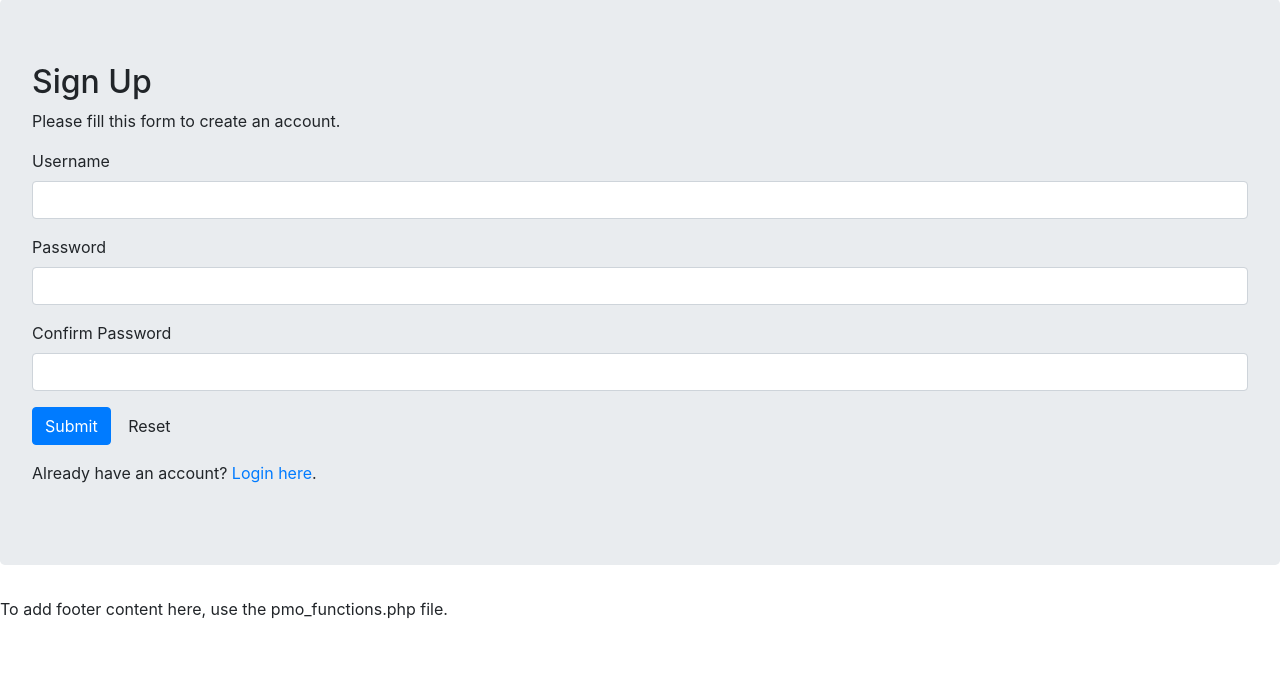
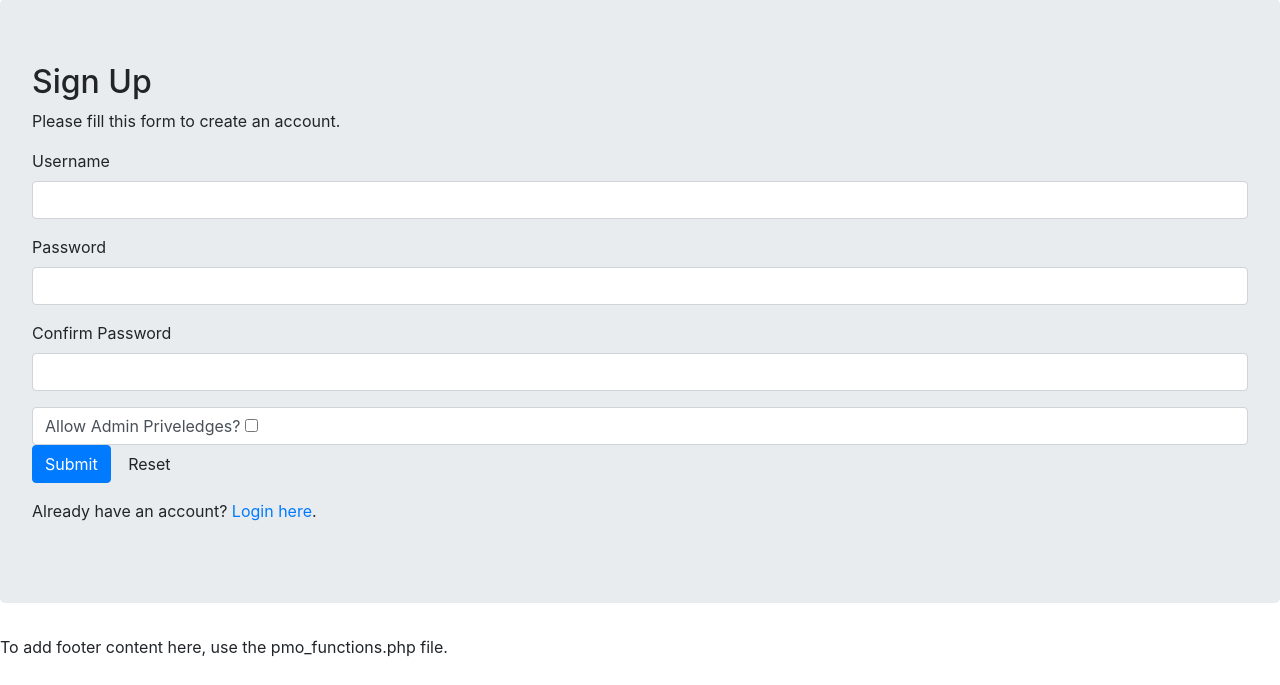
Before and after one commit to NoMagicMike/KSU-PMO-Capstone, a PHP site: page /register.php in a window 1280 px wide. Shown: the part 77-762 px from the top of the page. Run offline with PHP 8.4, Linux system fonts and the light colour scheme.

Commit message:
Added Admin registration boolean

```diff
--- a/register.php
+++ b/register.php
@@ -6,6 +6,7 @@ include 'navbar.php';
 // Define variables and initialize with empty values
 $username = $password = $confirm_password = "";
 $username_err = $password_err = $confirm_password_err = "";
+$user_admin = 0;
 
 // Processing form data when form is submitted
 if($_SERVER["REQUEST_METHOD"] == "POST"){
@@ -61,20 +62,27 @@ if($_SERVER["REQUEST_METHOD"] == "POST"){
             $confirm_password_err = "Password did not match.";
         }
     }
+    // Check admin priveledge
+    if (isset($_POST["adminCheckBox"])){
+      $user_admin = (int)$_POST["adminCheckBox"];
+    }
+
+
 
     // Check input errors before inserting in database
     if(empty($username_err) && empty($password_err) && empty($confirm_password_err)){
 
         // Prepare an insert statement
-        $sql = "INSERT INTO users (username, password) VALUES (?, ?)";
+        $sql = "INSERT INTO users (username, password, user_admin) VALUES (?, ?, ?)";
 
         if($stmt = mysqli_prepare($link, $sql)){
-            // Bind variables to the prepared statement as parameters
-            mysqli_stmt_bind_param($stmt, "ss", $param_username, $param_password);
+            // Bind variables to the prepared statement as parameters (Number of "sss" is equal to number of parameters)
+            mysqli_stmt_bind_param($stmt, "sss", $param_username, $param_password, $param_user_admin);
 
             // Set parameters
             $param_username = $username;
             $param_password = password_hash($password, PASSWORD_DEFAULT); // Creates a password hash
+            $param_user_admin = $user_admin;
 
             // Attempt to execute the prepared statement
             if(mysqli_stmt_execute($stmt)){
@@ -117,6 +125,10 @@ if($_SERVER["REQUEST_METHOD"] == "POST"){
                 <input type="password" name="confirm_password" class="form-control" value="<?php echo $confirm_password; ?>">
                 <span class="help-block"><?php echo $confirm_password_err; ?></span>
             </div>
+            <div class="form-control">
+                <label>Allow Admin Priveledges?</label>
+                <input type="checkbox" name="adminCheckBox" value="1">
+            </div>
             <div class="form-group">
                 <input type="submit" class="btn btn-primary" value="Submit">
                 <input type="reset" class="btn btn-default" value="Reset">
```
